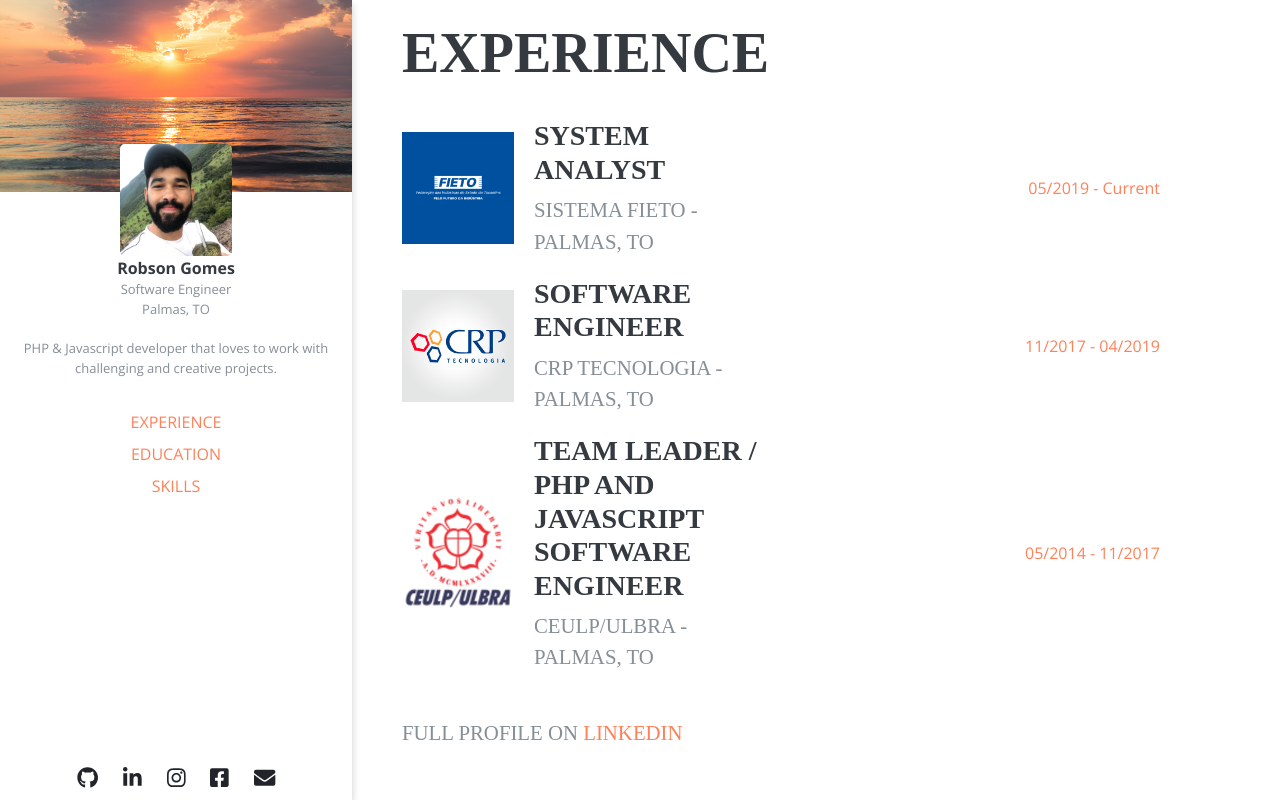
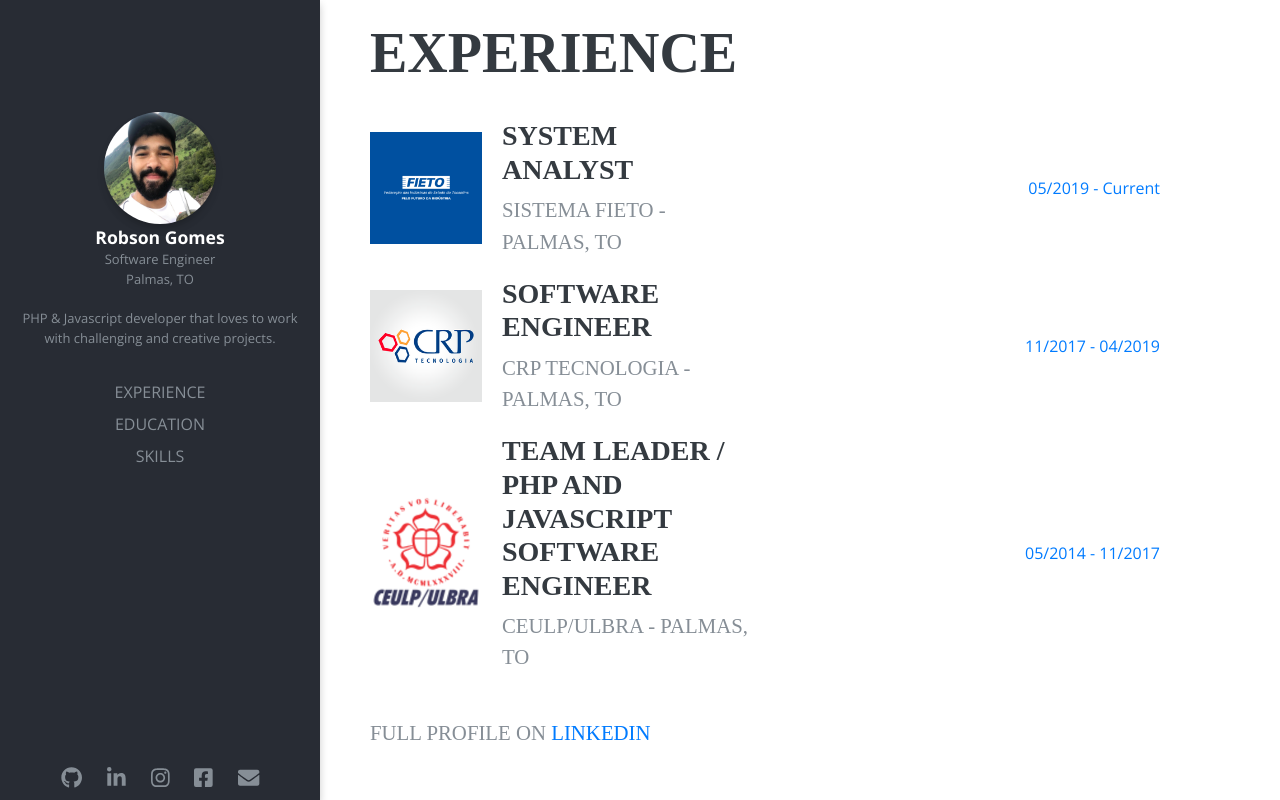
Before and after one commit to robsonfgomes/about-me-website, a React (Create React App) app: page / in a window 1280 px wide. Shown: the top 800 px of the page. Built offline with nearby package versions, Linux system fonts and the light colour scheme; a web font is replaced by a local one.

Commit message:
Change sidebar to the black theme

```diff
--- a/src/components/Content/style.css
+++ b/src/components/Content/style.css
@@ -1,5 +1,5 @@
 .main-container {
-    width: calc(100% - 22rem) !important;
+    width: calc(100% - 20rem) !important;
     float: right;
     transition: all 0.4s;
     padding: 20px 20px 20px 50px !important;
@@ -25,7 +25,7 @@
 .experience-date {
     text-align: right;
     margin-right: 100px;
-    color: #fe8259;
+    color: #007bff;
 }
 
 .main-container h2 {
@@ -54,13 +54,12 @@
 
 .main-container a {
     text-decoration: none !important;
-    color: #fe8259;
+    color: #007bff;
     transition: all .2s;
 }
 
 .main-container a:hover {
-    font-weight: bold;
-    color: #fe8259;
+
 }
 
 .list-skills {
@@ -73,5 +72,5 @@
 }
 
 .list-skills svg:hover {
-    color: #fe8259;
+    color: #007bff;
 }
--- a/src/components/Mobile/index.js
+++ b/src/components/Mobile/index.js
@@ -15,14 +15,14 @@ export default class Mobile extends Component {
             <div className="vertical-nav-mobile d-block d-sm-none">
                 <Row>
                     <Col>
-                        <div className="img-background">
+                        <div className="img-background-mobile">
                             <Image src={Sunset} />
                         </div>
                     </Col>
                 </Row>
                 <Row>
                     <Col>
-                        <div className="avatar">
+                        <div className="avatar-mobile">
                             <Image src={Me} />
                         </div>
                         <div className="text-bio">
--- a/src/components/Mobile/style.css
+++ b/src/components/Mobile/style.css
@@ -5,22 +5,22 @@
     box-shadow: 0 4px 8px 0 rgba(0,0,0,0.2);
 }
 
-.img-background {
+.img-background-mobile {
     width: 100%;
     height: 12rem;
 }
 
-.img-background img {
+.img-background-mobile img {
     width: 100%;
     height: 100%;
 }
 
-.avatar {
+.avatar-mobile {
     display: flex;
     justify-content: center;
 }
 
-.avatar img{
+.avatar-mobile img{
     width: 7rem;
     height: 7rem;
     margin-top: -3rem;
@@ -28,13 +28,13 @@
     /*box-shadow: 0 5px 15px -8px rgba(0,0,0,.24), 0 8px 10px -5px rgba(0,0,0,.2);*/
 }
 
-.text-bio {
+.text-bio-mobile {
     display: flex;
     flex-direction: column;
     align-items: center;
 }
 
-.text-bio .name {
+.text-bio-mobile .name {
     font-size: 1rem;
     font-weight: bold;
     color: #343a40;
--- a/src/components/Sidebar/index.js
+++ b/src/components/Sidebar/index.js
@@ -4,7 +4,7 @@ import { FontAwesomeIcon } from '@fortawesome/react-fontawesome';
 import { faGithub, faLinkedinIn, faInstagram, faFacebookSquare } from '@fortawesome/free-brands-svg-icons';
 import { faEnvelope } from '@fortawesome/free-solid-svg-icons';
 
-import Sunset from '../../img/sunset.jpg';
+//import Sunset from '../../img/sunset.jpg';
 import Me from '../../img/me.jpeg';
 
 import './style.css';
@@ -16,7 +16,6 @@ export default class Sidebar extends Component {
                 <Row>
                     <Col>
                         <div className="img-background">
-                            <Image src={Sunset} />
                         </div>
                     </Col>
                 </Row>
@@ -42,9 +41,9 @@ export default class Sidebar extends Component {
                 <Row className="">
                     <Col>
                         <div className="flex-column nav">
-                            <a href="#section-experience">EXPERIENCE</a>
-                            <a href="#section-education">EDUCATION</a>
-                            <a href="#section-skills">SKILLS</a>
+                            <a href="#section-experience">Experience</a>
+                            <a href="#section-education">Education</a>
+                            <a href="#section-skills">Skills</a>
                         </div>
                     </Col>
                 </Row>
--- a/src/components/Sidebar/style.css
+++ b/src/components/Sidebar/style.css
@@ -1,14 +1,14 @@
 .vertical-nav {
-    width: 22rem;
+    width: 20rem;
     height: 100%;
     position: fixed;
     box-shadow: 0 4px 8px 0 rgba(0,0,0,0.2);
-    /* backgrounnd: #282c34 */
+    background: #282c34;
 }
 
 .img-background {
     width: 100%;
-    height: 12rem;
+    height: 10rem;
 }
 
 .img-background img {
@@ -25,8 +25,8 @@
     width: 7rem;
     height: 7rem;
     margin-top: -3rem;
-    border-radius: 5px;
-    /*box-shadow: 0 5px 15px -8px rgba(0,0,0,.24), 0 8px 10px -5px rgba(0,0,0,.2);*/
+    border-radius: 50%;
+    box-shadow: 0 5px 15px -8px rgba(0,0,0,.24), 0 8px 10px -5px rgba(0,0,0,.2);
 }
 
 .text-bio {
@@ -36,9 +36,9 @@
 }
 
 .text-bio .name {
-    font-size: 1rem;
+    font-size: 1.1rem;
     font-weight: bold;
-    color: #343a40;
+    color: #fff;
 }
 
 .description {
@@ -66,14 +66,16 @@
 
 .nav a {
     padding-bottom: .5rem;
-    color: #fe8259;
+    color: #868e96;
     transition: all .2s;
+    text-transform: uppercase;
 }
 
 .nav a:hover {
     text-decoration: none;
     font-weight: bold;
-    color: #fe8259;
+    /*color: #fe8259;*/
+    color: #007bff;
 }
 
 .icons-contact {
@@ -82,17 +84,14 @@
     justify-content: center;
     position: fixed;
     bottom: 0;
-    width: 22rem;
+    width: 20rem;
 }
 
 .icons-contact a {
-    color: #212529 !important;
+    /*color: #212529 !important;*/
     transition: all .5s;
     padding: 25px 0 10px 25px;
-}
-
-.icons-contact a:hover {
-    color: #fe8259 !important;
+    color: #868e96;
 }
 
 #iconsContactFirstIcon {
```
